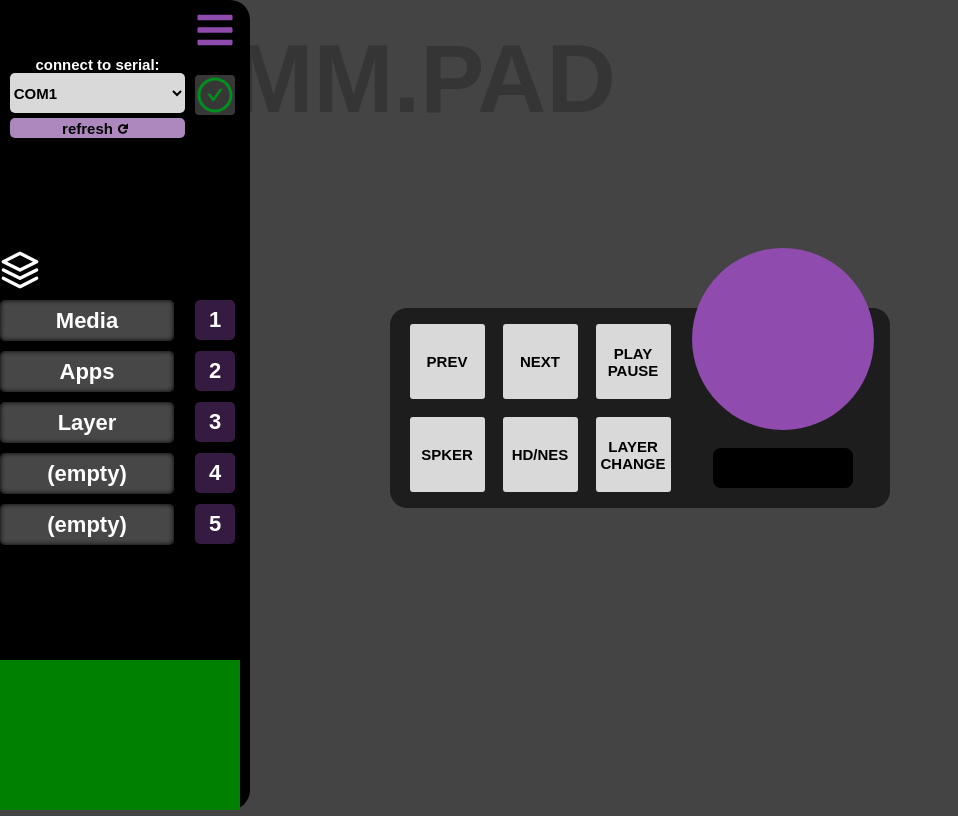
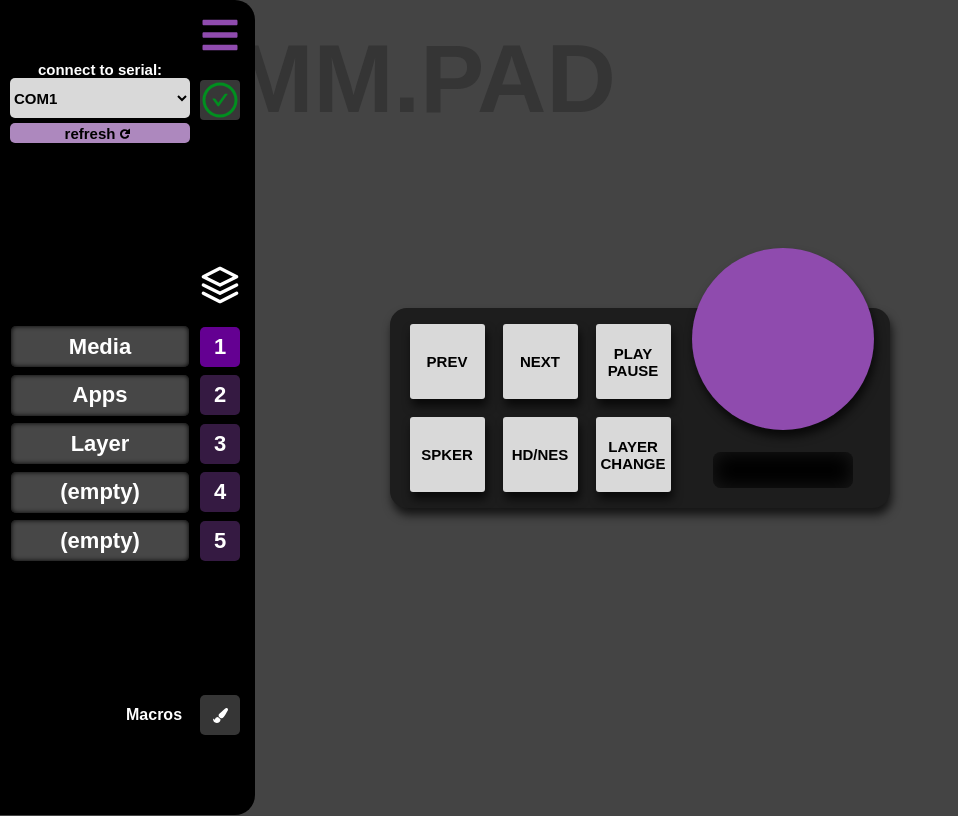
Before and after one commit to anpapag1/kommpad, a React (Vite) app: page / in a window 1280 px wide. Shown: the whole page, without its empty margins (0-958 px from the left). Built offline with nearby package versions, Linux system fonts and the light colour scheme.

Commit message:
comit macros button and other changes

```diff
--- a/src/App.css
+++ b/src/App.css
@@ -14,6 +14,9 @@
   display: flex;
   align-items: center;
   z-index: 1;
+  /* add shadow behind the box */
+  box-shadow: 2px 7px 10px rgba(0, 0, 0, 0.7);
+
 }
 
 .buttonMatrix {
@@ -25,6 +28,7 @@
   align-items: center;
   height: 93%;
   flex-wrap: wrap;
+
 }
 
 .encoderDisplay {
@@ -38,11 +42,12 @@
 
 .disp {
   width: 140px;
-  height: 40px;
+  height: 36px;
   background-color: #000000;
   align-self: center;
   border-radius: 8px;
   margin-bottom: 20px;
+  box-shadow: inset 0px 0px 20px rgba(255, 255, 255, 0.1);
 }
 
 
--- a/src/App.jsx
+++ b/src/App.jsx
@@ -1,6 +1,6 @@
 import "./App.css";
-import Button from "./components/button.jsx";
-import Encoder from "./components/encoder.jsx";
+import Button from "./appcomponents/button.jsx";
+import Encoder from "./appcomponents/encoder.jsx";
 
 function App() {
 
--- a/src/components/components.css
+++ b/src/appcomponents/components.css
@@ -12,6 +12,12 @@
     font-family: 'Outfit', sans-serif;
     font-weight: 900;
     font-size: 15px;
+    box-shadow: 2px 7px 10px rgba(0, 0, 0, 0.7);
+
+}
+
+.buttons:hover{
+    box-shadow: 0px 0px 20px rgba(255, 255, 255, .5);
 }
 
 .encoder {
@@ -24,4 +30,10 @@
     align-self: center;
     /*move it outside of the parent div on top*/
     margin-top: -60px;
+    box-shadow: 2px 7px 10px rgba(0, 0, 0, 0.7);
+
 }
+
+.encoder:hover{
+    box-shadow: 0px 0px 20px rgba(255, 255, 255, .5);
+}
--- a/src/sidebar.css
+++ b/src/sidebar.css
@@ -3,7 +3,7 @@
     height: 100vh;
     background-color: black;
     top: 0px;
-    left: 0px;
+    left: -193px;
     /* Move it off the screen to the left */
     width: 240px;
     z-index: 1;
@@ -13,8 +13,13 @@
     display: flex;
     flex-direction: column;
     justify-content: space-between;
-    padding-right: 10px;
-    padding-top: 10px;
+    padding-right: 15px;
+    padding-top: 15px;
+    transition: left 0.3s ease;
+}
+
+.sidebar.open {
+    left: 0px;
 }
 
 .row {
@@ -36,25 +41,34 @@
     height: 130px;
     display: flex;
     justify-content: flex-end;
-    padding-right: 5px;
     flex-wrap: wrap;
 }
 
 .middle {
     height: 300px;
+    display: flex;
+    justify-content: flex-end;
+    flex-wrap: wrap;
 }
 
 .down {
-    background-color: green;
-    height: 150px;
+    margin-top: 10px;
+    display: flex;
+    justify-content: flex-end;
+    flex-wrap: wrap;
+    height: 120px;
 }
 
 .moreIcon {
     font-size: 40px;
     color: #8F4BAE;
 }
+.moreIcon:hover{
+    color: #2e153a;
+}
 
 .layersIcon {
     font-size: 40px;
     color: white;
+    padding: 0px;
 }
--- a/src/sidebar.jsx
+++ b/src/sidebar.jsx
@@ -2,27 +2,43 @@ import React, { useState } from 'react';
 import './sidebar.css';
 import Serial from './sidebarcomponents/serial.jsx';
 import Layers from './sidebarcomponents/layers.jsx';
+import Macros from './sidebarcomponents/macros.jsx';
 import { FaBars } from 'react-icons/fa';
 import { FiLayers } from "react-icons/fi";
 
+
 function Sidebar() {
+    const [isOpen, setIsOpen] = useState(true);
+    const [selectedLayer, setSelectedLayer] = useState(1);
+
+    const toggleSidebar = () => {
+        setIsOpen(!isOpen);
+    };
+
+    const handleLayerClick = (number) => {
+        setSelectedLayer(number);
+    };
+
     return (
-        <div className="sidebar">
+        <div className={`sidebar ${isOpen ? 'open' : ''}`}>
             <div className='up'>
-                <FaBars className='moreIcon' />
+                <FaBars className='moreIcon' onClick={toggleSidebar} />
                 <Serial />
             </div>
             <div className='middle'>
                 <div className='layersIcon'>
                     <FiLayers />
                 </div>
-                <Layers input='Media' number='1' />
-                <Layers input='Apps' number='2' />
-                <Layers input='Layer' number='3' />
-                <Layers input='(empty)' number='4' />
-                <Layers input='(empty)' number='5' />
+                <Layers input='Media' number='1' isSelected={selectedLayer === 1} onClick={() => handleLayerClick(1)} />
+                <Layers input='Apps' number='2' isSelected={selectedLayer === 2} onClick={() => handleLayerClick(2)} />
+                <Layers input='Layer' number='3' isSelected={selectedLayer === 3} onClick={() => handleLayerClick(3)} />
+                <Layers input='(empty)' number='4' isSelected={selectedLayer === 4} onClick={() => handleLayerClick(4)} />
+                <Layers input='(empty)' number='5' isSelected={selectedLayer === 5} onClick={() => handleLayerClick(5)} />
             </div>
-            <div className='down'></div>
+            <div className='down'>
+                <Macros />
+
+            </div>
         </div>
     );
 }
--- a/src/sidebarcomponents/components.css
+++ b/src/sidebarcomponents/components.css
@@ -81,13 +81,13 @@
     display: flex;
     flex-direction: row;
     justify-content: space-between;
-    padding-bottom: 10px;
+    /* padding-bottom: 5px; */
 }
 
 .textInput {
     border-radius: 5px;
     background-color: #474747;
-    width: 170px;
+    width: 87%;
     height: 39px;
     font-family: 'Outfit', sans-serif;
     font-size: 22px;
@@ -96,6 +96,16 @@
     border: none;
     text-align: center;
     box-shadow: inset 0 0 5px #000000;
+    /*    align-items: center;
+    border-radius: 5px;
+    background-color: #D9D9D9;
+    width: 90%;
+    height: 40px;
+    border: none;
+    font-family: 'Outfit', sans-serif;
+    font-size: 15px;
+    font-weight: 900;
+    color: black; */
 }
 
 .number {
@@ -108,7 +118,14 @@
     width: 40px;
     height: 40px;
     border-radius: 5px;
-    margin-right: 5px;
+}
+
+.number:hover {
+    background-color: #74398f;
+}
+
+.number.selected {
+    background-color: #640092;
 }
 
 .refreshIcon {
@@ -122,3 +139,51 @@
     font-family: 'Outfit', sans-serif;
     color: black;
 }
+
+.macros{
+    display: flex;
+    flex-direction: row;
+    align-items: center;
+    justify-content: flex-end;
+    width: 100%;
+    height: 40px;
+}
+
+.macrosTxt {
+    width: 59px;
+    height: 22px;
+    left: 72px;
+    top: 324px;
+
+    font-family: 'Outfit', sans-serif;
+    font-style: normal;
+    font-weight: 600;
+    font-size: 16px;
+    line-height: 20px;
+    display: flex;
+    align-items: center;
+    text-align: center;
+
+    color: #FFFFFF;
+    margin-right: 15px;
+}
+
+.icon{
+    display: flex;
+    align-items: center;
+    justify-content: center;
+    border-radius: 5px;
+    background-color: #363636;
+    width: 40px;
+    height: 40px;
+    border: none;
+    font-family: 'Outfit', sans-serif;
+    font-size: 15px;
+    font-weight: 900;
+    color: white;
+    cursor: pointer;
+}
+
+.icon:hover {
+    background-color: #5c5c5c;
+}
--- a/src/sidebarcomponents/layers.jsx
+++ b/src/sidebarcomponents/layers.jsx
@@ -1,10 +1,14 @@
 import "./components.css";
 
-function Layers({ input = "Empty", number }) {
+function Layers({ input = "Empty", number, isSelected, onClick }) {
     return (
-        <div className="layer">
-            <input className="textInput" defaultValue={input} />
-            <button className="number">{number}</button>
+        <div className="layer" onClick={onClick}>
+            <div className="column1">
+                <input className="textInput" defaultValue={input} />
+            </div>
+            <div className="column2">
+                <button className={`number ${isSelected ? 'selected' : ''}`}>{number}</button>
+            </div>
         </div>
     );
 }
--- /dev/null
+++ b/src/sidebarcomponents/macros.jsx
@@ -0,0 +1,15 @@
+import "./components.css";
+import { FaPaintBrush } from "react-icons/fa";
+
+function Macros() {
+    return (
+        <div className="macros">
+            <label className="macrosTxt"> Macros   </label>
+            <div className="icon">
+                <FaPaintBrush />
+            </div>
+        </div>
+    );
+};
+
+export default Macros;
```
Also changed, not shown: public/logo.svg, src/appcomponents/button.jsx (renamed from src/components/button.jsx), src/appcomponents/encoder.jsx (renamed from src/components/encoder.jsx).
